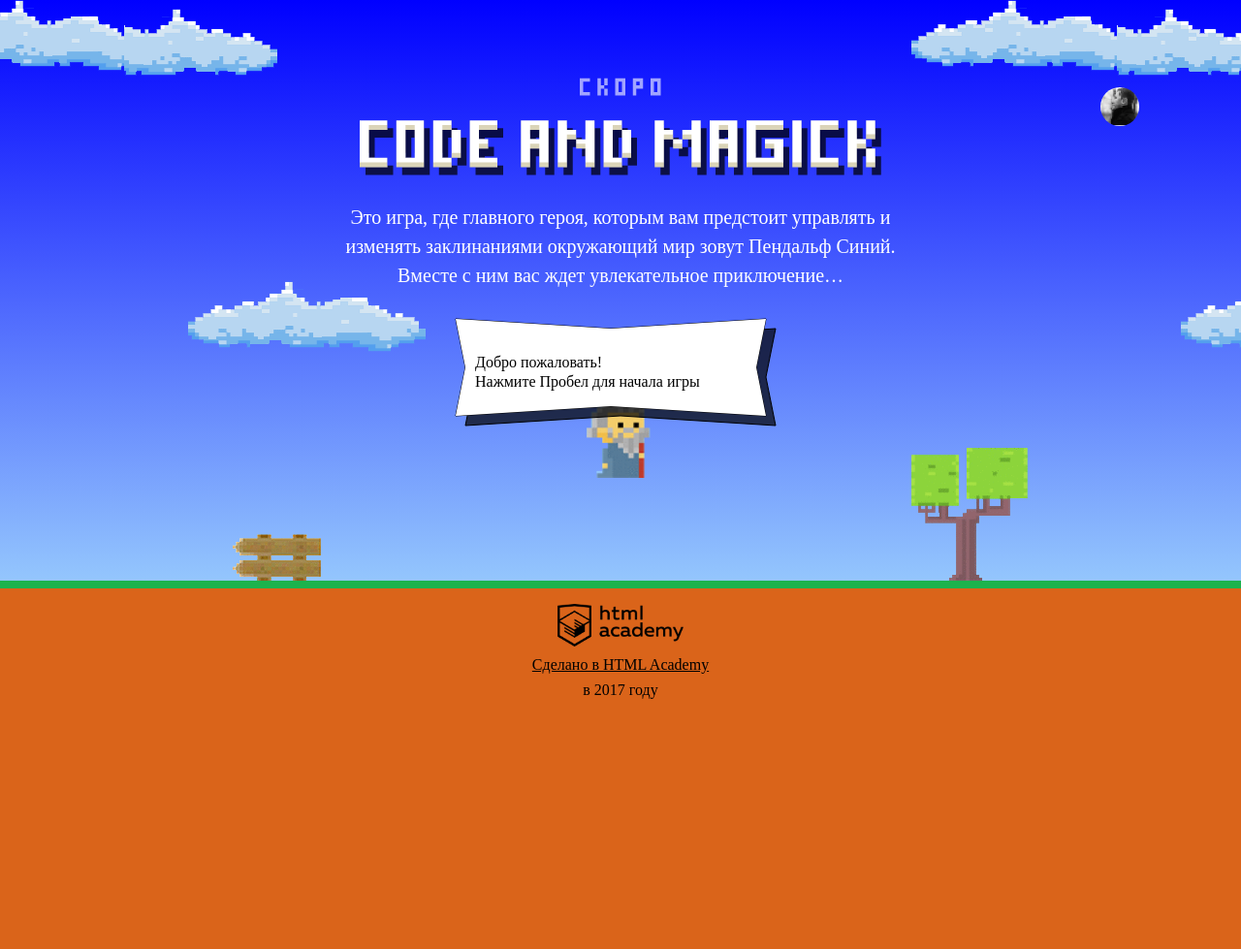
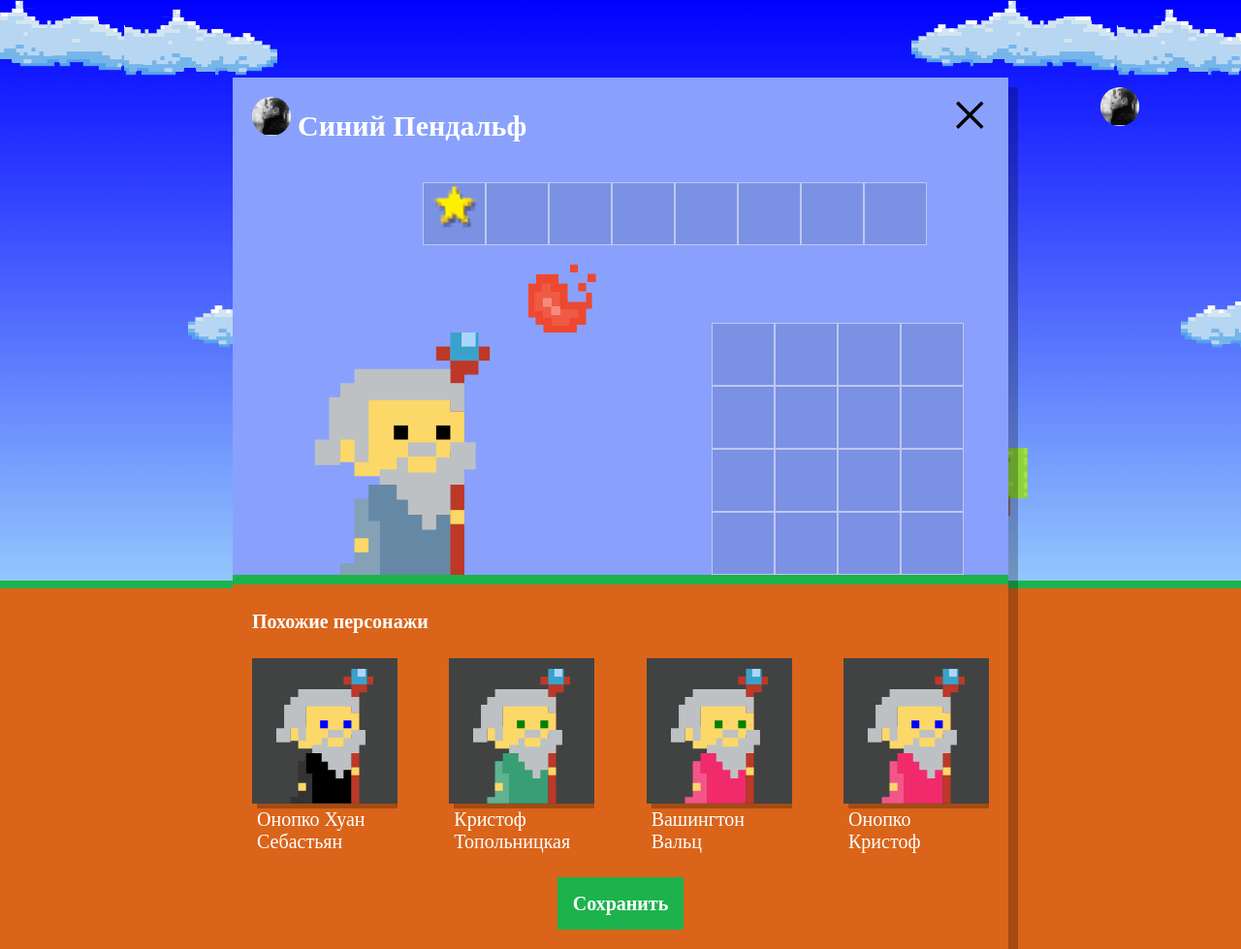
Before and after one commit to kh8/1080459-code-and-magick-18, a website: page index.html in a window 1280 px wide. Shown: the whole page at 97% size. Before the commit the page ends 800 px from the top, so only its background shows below. Drawn offline with Linux system fonts and the light colour scheme; a web font is replaced by a local one.

Commit message:
attempt1

```diff
--- a/index.html
+++ b/index.html
@@ -201,6 +201,8 @@
     return height / 3;
   };
 </script>
+
+<script src="js/setup.js"></script>
 <script src="js/stat.js"></script>
 <script src="js/game.js"></script>
 
--- /dev/null
+++ b/js/setup.js
@@ -0,0 +1,54 @@
+'use strict';
+
+var userDialog = document.querySelector('.setup');
+userDialog.classList.remove('hidden');
+
+var similarListElement = document.querySelector('.setup-similar-list');
+var similarWizardTemplate = document.querySelector('#similar-wizard-template')
+    .content
+    .querySelector('.setup-similar-item');
+
+var WIZARD_NAMES = ['Иван', 'Хуан Себастьян', 'Мария', 'Кристоф', 'Виктор', 'Юлия', 'Люпита', 'Вашингтон'];
+var WIZARD_SURNAMES = ['да Марья', 'Верон', 'Мирабелла', 'Вальц', 'Онопко', 'Топольницкая', 'Нионго', 'Ирвинг'];
+var WIZARD_COAT_COLORS = ['rgb(101, 137, 164)', 'rgb(241, 43, 107)', 'rgb(146, 100, 161)', 'rgb(56, 159, 117)', 'rgb(215, 210, 55)', 'rgb(0, 0, 0)'];
+var WIZARD_EYES_COLORS = ['black', 'red', 'blue', 'yellow', 'green'];
+var wizards = [];
+
+var generateWizard = function () {
+  var generateWizardName = function () {
+    return (Math.random() >= 0.5) ? WIZARD_NAMES[Math.floor(Math.random() * WIZARD_NAMES.length)].concat(' ' + WIZARD_SURNAMES[Math.floor(Math.random() * WIZARD_SURNAMES.length)]) : WIZARD_SURNAMES[Math.floor(Math.random() * WIZARD_SURNAMES.length)].concat(' ' + WIZARD_NAMES[Math.floor(Math.random() * WIZARD_NAMES.length)]);
+  };
+
+  var generateWizardCoat = function () {
+    return WIZARD_COAT_COLORS[Math.floor((Math.random() * WIZARD_COAT_COLORS.length))];
+  };
+
+  var generateWizardEyes = function () {
+    return WIZARD_EYES_COLORS[Math.floor((Math.random() * WIZARD_EYES_COLORS.length))];
+  };
+
+  var wizard = {};
+  wizard.name = generateWizardName();
+  wizard.coatColor = generateWizardCoat();
+  wizard.eyesColor = generateWizardEyes();
+  return wizard;
+};
+
+
+var renderWizard = function (wizard) {
+  var wizardElement = similarWizardTemplate.cloneNode(true);
+
+  wizardElement.querySelector('.setup-similar-label').textContent = wizard.name;
+  wizardElement.querySelector('.wizard-eyes').style.fill = wizard.eyesColor;
+  wizardElement.querySelector('.wizard-coat').style.fill = wizard.coatColor;
+  return wizardElement;
+};
+
+var fragment = document.createDocumentFragment();
+for (var i = 0; i < 4; i++) {
+  wizards[i] = generateWizard();
+  fragment.appendChild(renderWizard(wizards[i]));
+  similarListElement.appendChild(fragment);
+}
+
+userDialog.querySelector('.setup-similar').classList.remove('hidden');
```
